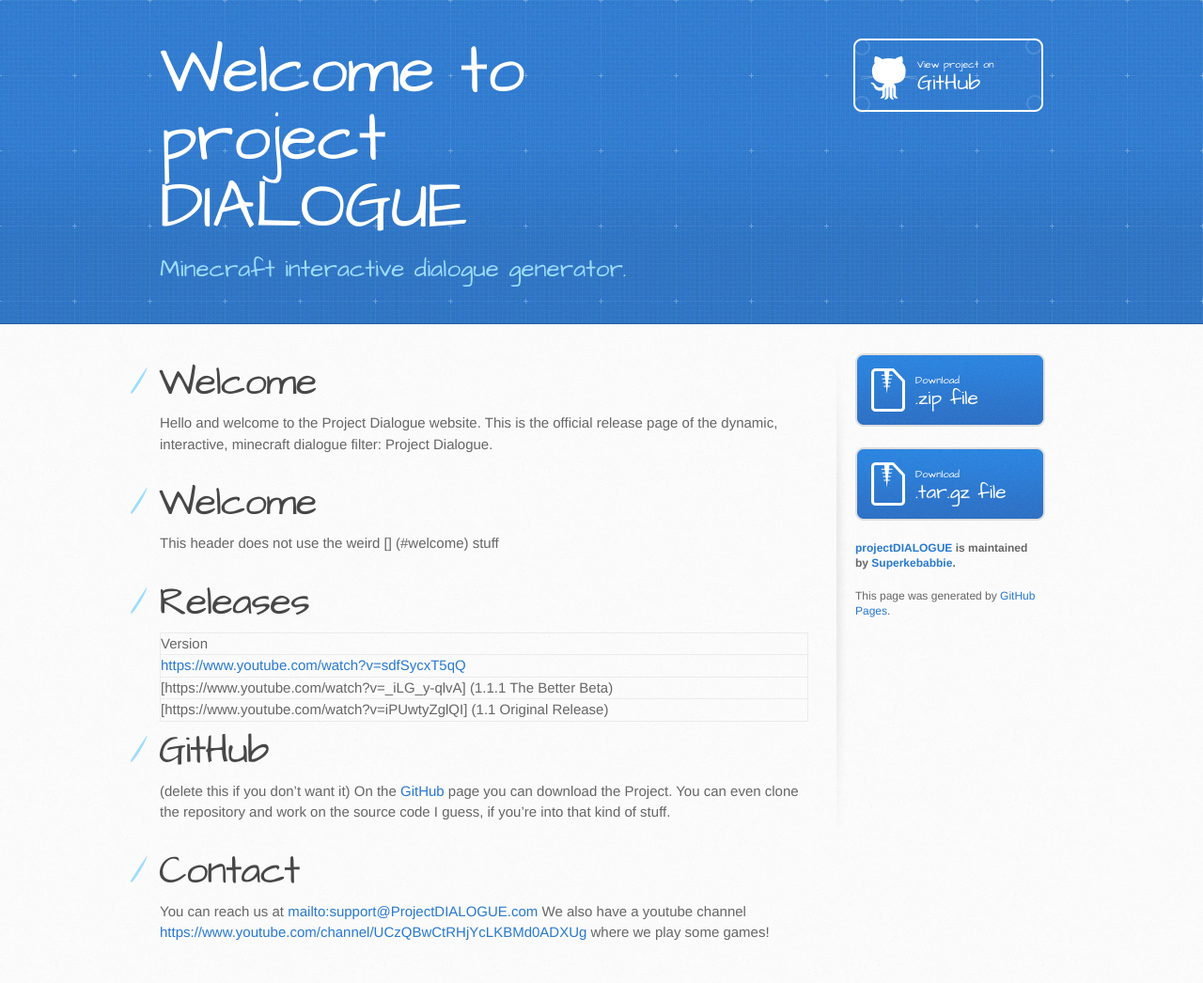
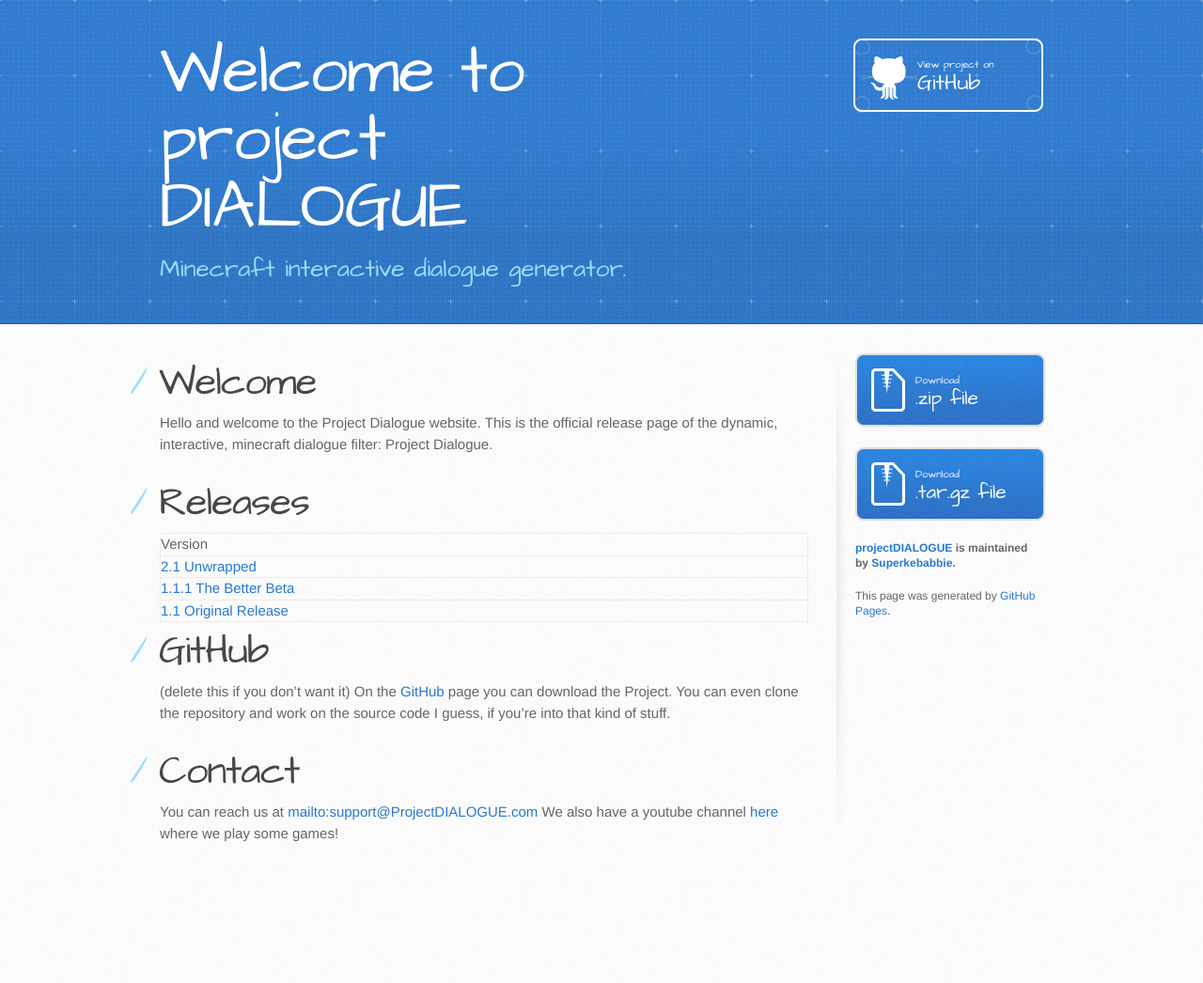
Before and after one commit to Superkebabbie/projectDIALOGUE, a Jekyll site: the page built from index.md, in a window 1280 px wide. Shown: the whole page at 94% size. Built offline with Jekyll 4.4.1, drawn with Linux system fonts in a browser that asks for light colours; our own code applies the rules of GitHub Pages for plain Markdown files; after the commit the page ends 941 px from its top, so only the background shows below that.

Commit message:
Fixed first attempt to look better

```diff
--- a/index.md
+++ b/index.md
@@ -2,20 +2,17 @@
 layout: default
 ---
 
-# [](#welcome)Welcome
+# Welcome
 
 Hello and welcome to the Project Dialogue website. This is the official release page of the dynamic, interactive, minecraft dialogue filter: Project Dialogue.
-
-# Welcome
-This header does not use the weird \[\] \(\#welcome\) stuff
 
 # Releases
 
 | Version                                                               |
 |:----------------------------------------------------------------------|
-| [https://www.youtube.com/watch?v=sdfSycxT5qQ](2.1 Unwrapped)          |
-| [https://www.youtube.com/watch?v=_iLG_y-qlvA] (1.1.1 The Better Beta) |
-| [https://www.youtube.com/watch?v=iPUwtyZglQI] (1.1 Original Release)  |
+| [2.1 Unwrapped](https://www.youtube.com/watch?v=sdfSycxT5qQ)          |
+| [1.1.1 The Better Beta](https://www.youtube.com/watch?v=_iLG_y-qlvA) |
+| [1.1 Original Release](https://www.youtube.com/watch?v=iPUwtyZglQI)  |
 
 # GitHub
 (delete this if you don't want it)
@@ -23,4 +20,4 @@ On the [GitHub](https://github.com/Superkebabbie/projectDIALOGUE) page you can d
 
 # Contact
 You can reach us at [mailto:support@ProjectDIALOGUE.com](support@ProjectDIALOGUE.com)
-We also have a youtube channel [https://www.youtube.com/channel/UCzQBwCtRHjYcLKBMd0ADXUg](here) where we play some games!
+We also have a youtube channel [here](https://www.youtube.com/channel/UCzQBwCtRHjYcLKBMd0ADXUg) where we play some games!
```
